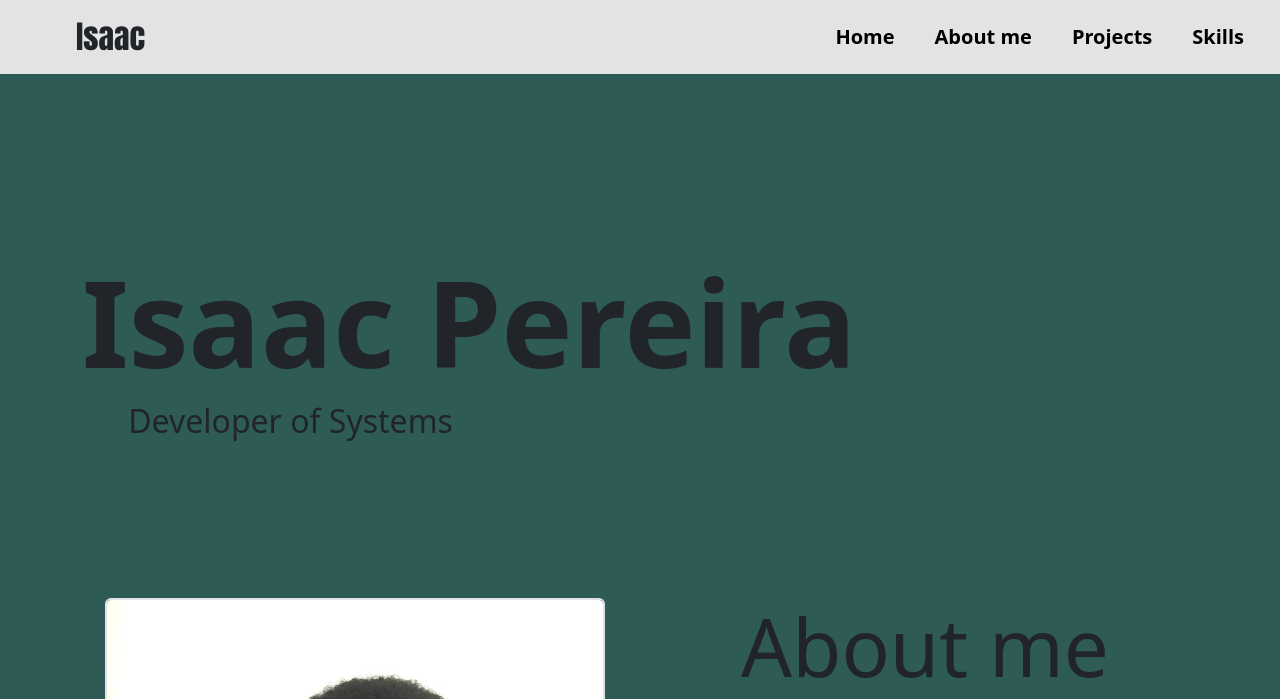
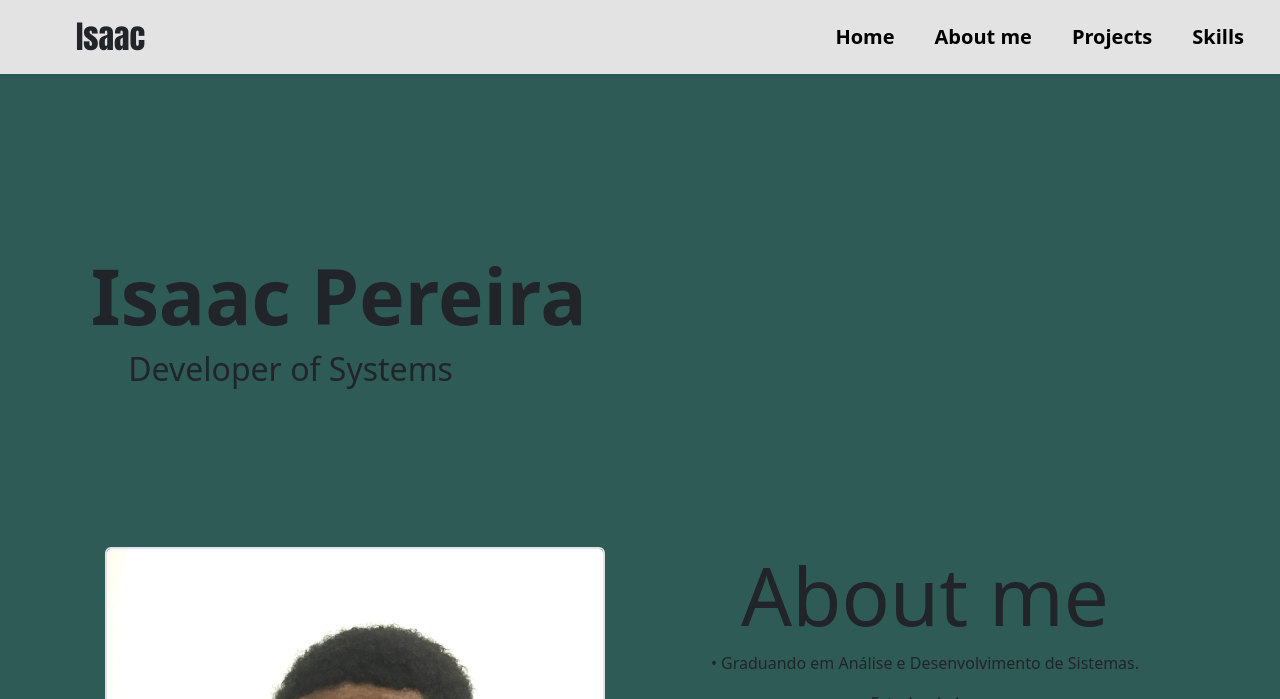
Before and after one commit to isaacp55/Portfolio, a plain HTML site: page index.html in a window 1280 px wide. Shown: the top 699 px of the page. Drawn offline with nearby package versions, Linux system fonts and the light colour scheme.

Commit message:
Alterações no index.html

```diff
--- a/index.html
+++ b/index.html
@@ -100,7 +100,7 @@
 
     <main class="container py-8" >
       <div class="text-center col-sm-6 col-lg-3 mb-4 mb-md-0 main-section" style="width: 46%;">
-        <h1 style="font-size: 15vh; white-space: nowrap; font-weight: 700;">Isaac Pereira</h1>
+        <h1 style="font-size: 6vw; white-space: nowrap; font-weight: 700;">Isaac Pereira</h1>
         <h3 style="font-size: 2rem;white-space: nowrap;text-align:start;">Developer of Systems</h3>
       </div>
 
```
